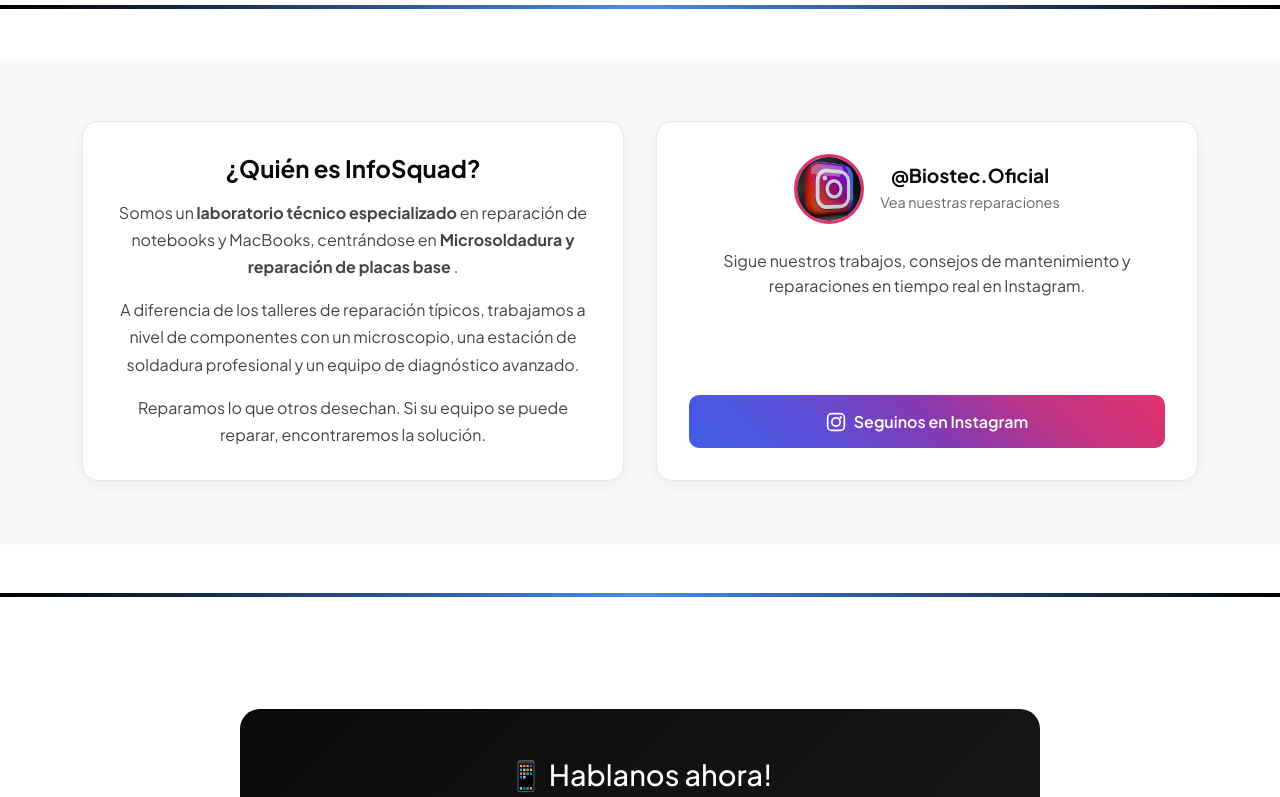
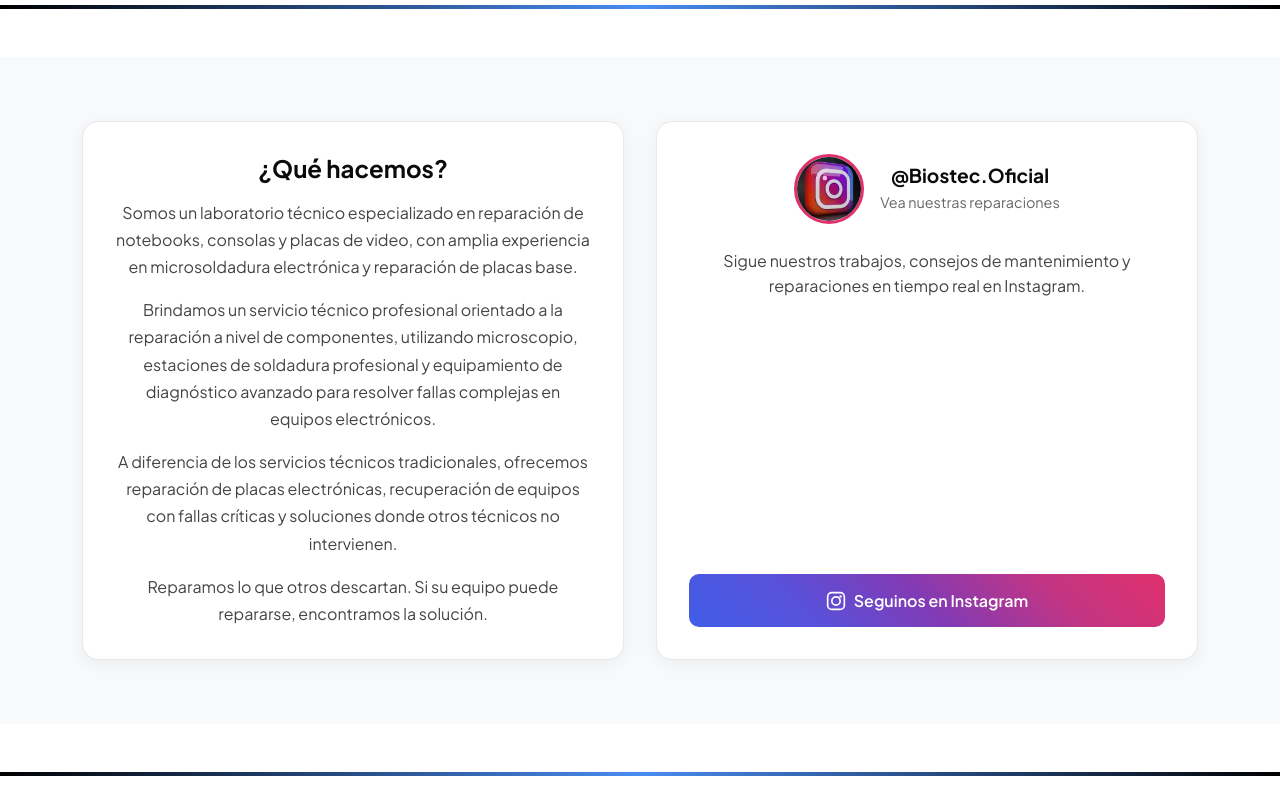
Before and after one commit to FrancoMED/BIOSTEC, a React (Create React App) app in the folder client/: page / in a window 1280 px wide. Shown: the part 2000-2797 px from the top of the page. Built offline with nearby package versions, Linux system fonts and the light colour scheme.

Commit message:
change text

```diff
--- a/client/src/components/About/About.jsx
+++ b/client/src/components/About/About.jsx
@@ -9,8 +9,28 @@
 			<div class="container">
 				<div class={styles.about_instagram_grid}>
 					<div class={styles.about_box}>
-						<h2>¿Quién es InfoSquad?</h2>
+						<h2>¿Qué hacemos?</h2>
 						<p>
+							Somos un laboratorio técnico especializado en reparación de
+							notebooks, consolas y placas de video, con amplia experiencia en
+							microsoldadura electrónica y reparación de placas base.
+						</p>
+						<p>
+							Brindamos un servicio técnico profesional orientado a la
+							reparación a nivel de componentes, utilizando microscopio,
+							estaciones de soldadura profesional y equipamiento de diagnóstico
+							avanzado para resolver fallas complejas en equipos electrónicos.
+						</p>
+						<p>
+							A diferencia de los servicios técnicos tradicionales, ofrecemos
+							reparación de placas electrónicas, recuperación de equipos con
+							fallas críticas y soluciones donde otros técnicos no intervienen.
+						</p>
+						<p>
+							Reparamos lo que otros descartan. Si su equipo puede repararse,
+							encontramos la solución.
+						</p>
+						{/* <p>
 							Somos un <strong> laboratorio técnico especializado </strong> en
 							reparación de notebooks y MacBooks, centrándose en
 							<strong> Microsoldadura y reparación de placas base </strong>.
@@ -23,7 +43,7 @@
 						<p>
 							Reparamos lo que otros desechan. Si su equipo se puede reparar,
 							encontraremos la solución.
-						</p>
+						</p> */}
 					</div>
 
 					<div class={styles.instagram_box_v2}>
--- a/client/src/components/ButtonFloat/ButtonFloat.jsx
+++ b/client/src/components/ButtonFloat/ButtonFloat.jsx
@@ -6,8 +6,9 @@
 		<div class={styles.floating_whatsapp}>
 			<a
 				href="https://wa.me/5491130508080?text=¡Hola!%20tengo%20un%20problema%20con%20mi%20equipo,%20¿Podrían%20ayudarme?"
+				class={styles.whatsapp_float_btn}
+				target="_blank"
 				rel="noreferrer"
-				class={styles.whatsapp_float_btn}
 			>
 				<svg
 					xmlns="http://www.w3.org/2000/svg"
--- a/client/src/components/Services/Services.jsx
+++ b/client/src/components/Services/Services.jsx
@@ -143,7 +143,7 @@
 										</svg>
 									</div>
 								</div>
-								<h3>Upgrades</h3>
+								<h3>Actualización</h3>
 								<text>Haga que su Notebook sea más rápida.</text>
 								<div class={styles.btn_list}>
 									<Link
```
